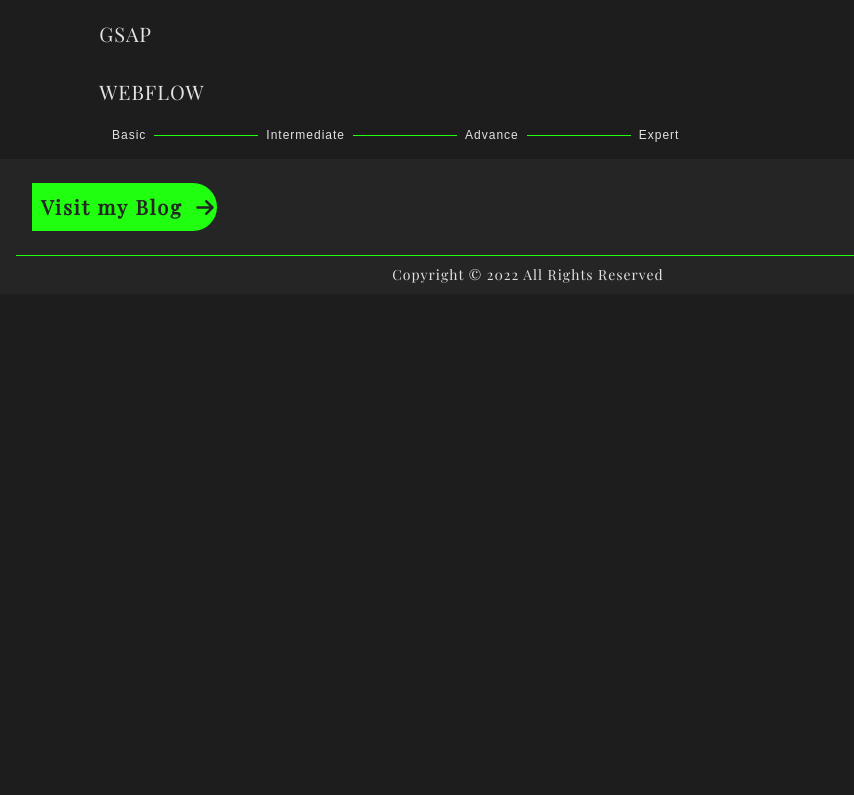
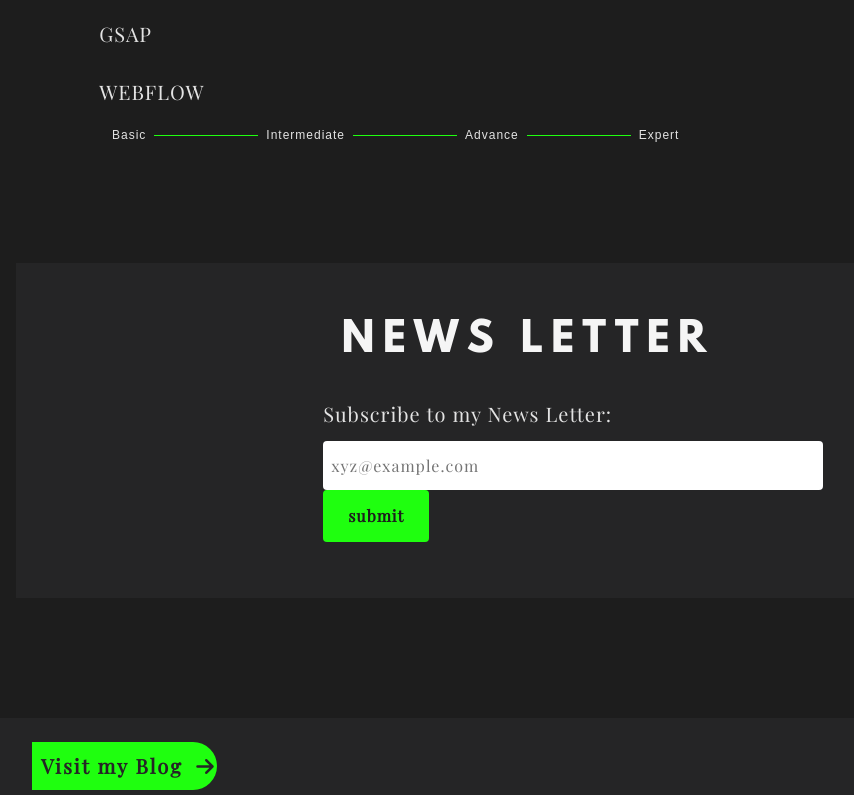
Before and after one commit to KhufuD/Portfolio, a plain HTML site: page index.html in a window 1280 px wide. Shown: the part 2963-3758 px from the top of the page, without its empty margins (112-966 px from the left). Before the commit the page ends 3257 px from the top, so only its background shows below. Drawn offline with Linux system fonts and the light colour scheme.

Commit message:
news letter added

```diff
--- a/index.html
+++ b/index.html
@@ -204,6 +204,22 @@
         </div>
     </section>
     <!-- Skills HTML ends here -->
+    <!-- News Letter HTML begins here -->
+    <section class="news-letter">
+        <div class="container">
+            <div class="news-inner">
+                <h2>News Letter</h2>
+                <div class="form">
+                    <p>Subscribe to my News Letter:</p>
+                    <form action="#">
+                        <input type="email" id="email" placeholder="xyz@example.com" />
+                        <input type="submit" id="submit" value="submit" />
+                    </form>
+                </div>
+            </div>
+        </div>
+    </section>
+    <!-- News Letter HTML ends here -->
     <!-- Footer HTML begins here -->
     <footer>
         <div class="container">
--- a/scss/partials/_global.scss
+++ b/scss/partials/_global.scss
@@ -21,3 +21,8 @@ a {
     max-width: calc(100vw - 20vw);
     margin: 0 auto;
 }
+
+textarea,
+input:focus {
+    outline: none;
+}
--- /dev/null
+++ b/scss/partials/_newsletter.scss
@@ -0,0 +1,41 @@
+.news-letter {
+    margin: 120px 0;
+    .news-inner {
+        padding: 56px 0;
+        background-color: $footer-color;
+        h2 {
+            @include heading-2;
+            text-align: center;
+        }
+        .form {
+            width: 40%;
+            margin: 0 auto;
+            p {
+                @include large-text;
+                margin-bottom: 16px;
+            }
+            form {
+                #email {
+                    border: unset;
+                    min-width: 500px;
+                    padding: 16px 8px;
+                    @include large-text;
+                    font-size: $reg-text;
+                    border-radius: 4px;
+                    color: $background-color;
+                }
+                #submit {
+                    border: unset;
+                    padding: 16px 24px;
+                    @include large-text;
+                    font-size: $reg-text;
+                    background-color: $primary-color;
+                    border: 1px solid transparent;
+                    border-radius: 4px;
+                    color: $background-color;
+                    font-weight: 700;
+                }
+            }
+        }
+    }
+}
--- a/scss/partials/_skills.scss
+++ b/scss/partials/_skills.scss
@@ -20,7 +20,7 @@
                         p {
                             @include large-text;
                             padding: 4px 16px;
-                            border-radius: 32px;
+                            border-radius: 12px;
                         }
                     }
                     &:hover {
--- a/scss/style.scss
+++ b/scss/style.scss
@@ -10,3 +10,4 @@
 @import "./partials/about";
 @import "./partials/portfolio";
 @import "./partials/skills";
+@import "./partials/newsletter";
```
Also changed, not shown: css/style.css, 1 other file.
